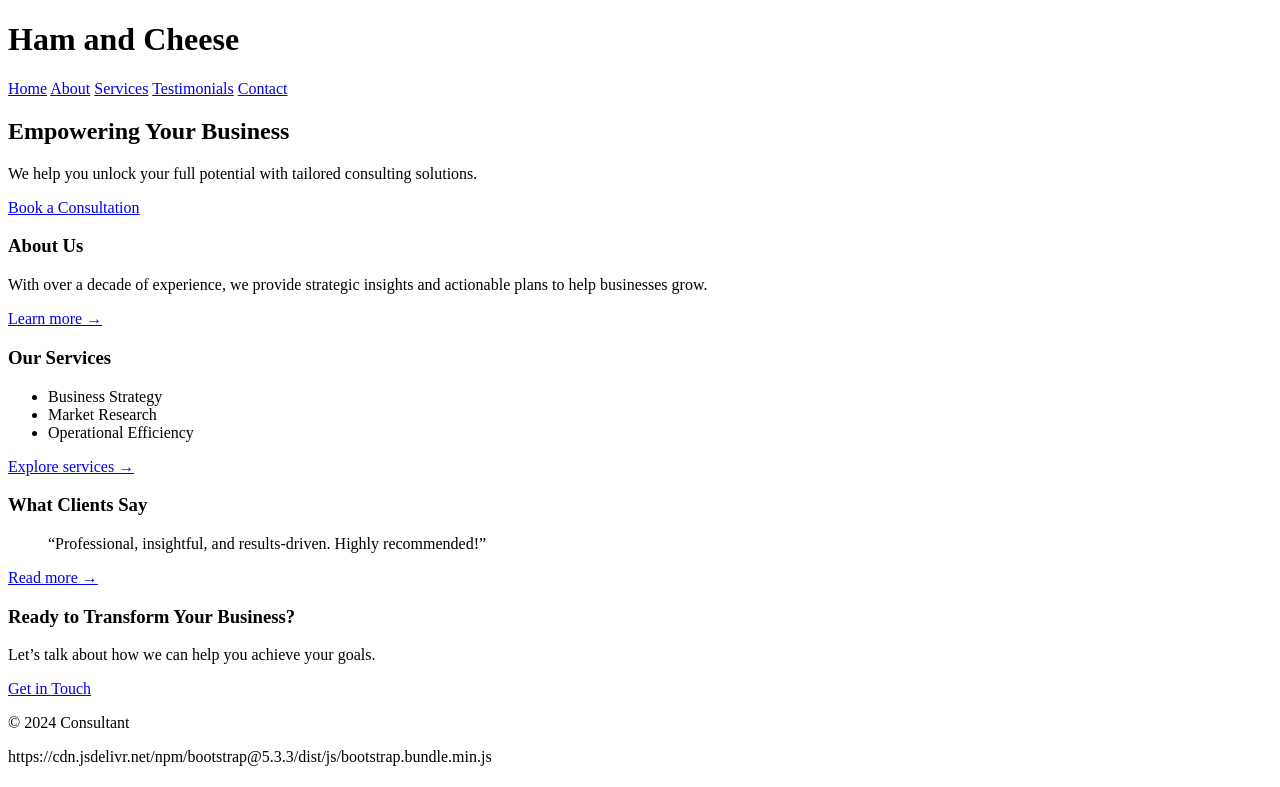
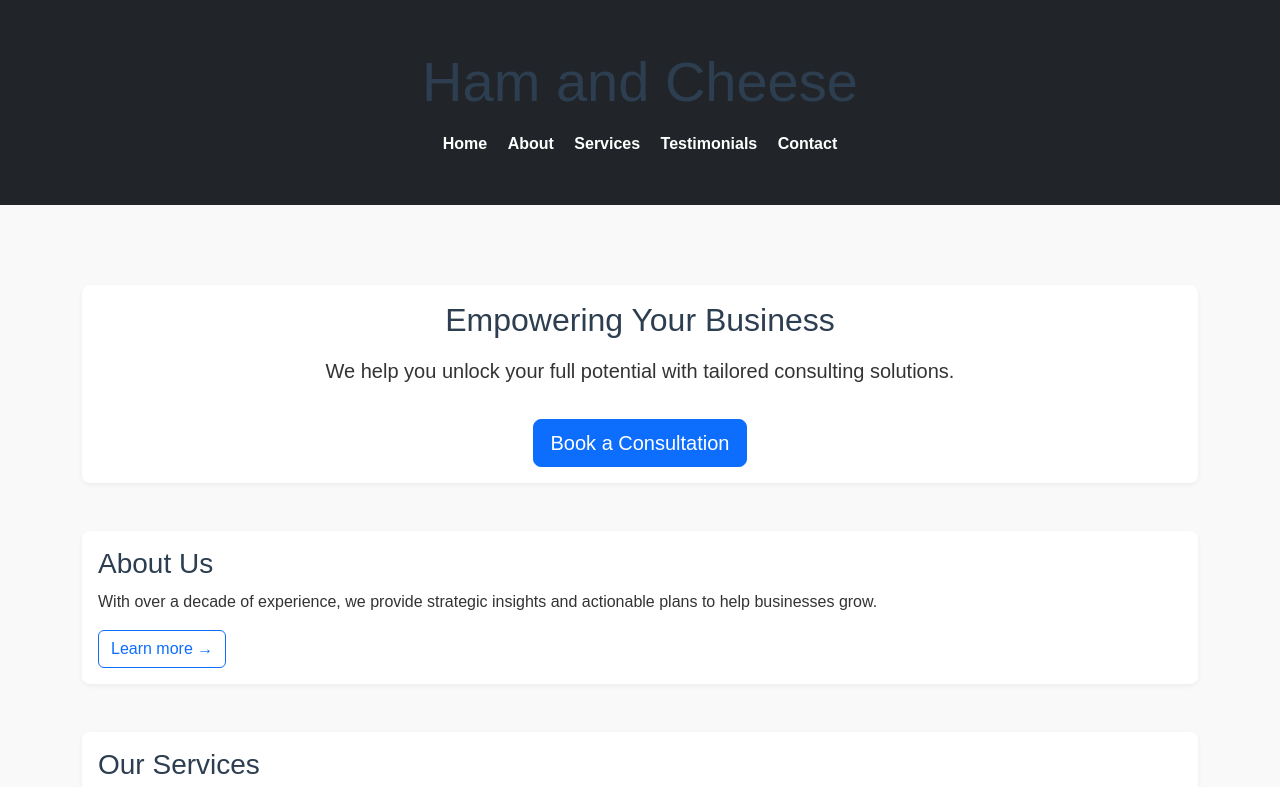
Before and after one commit to MhamiltonWilliams/website, a plain HTML site: page index.html in a window 1280 px wide. Shown: the top 787 px of the page. Drawn offline with nearby package versions, Linux system fonts and the light colour scheme.

Commit message:
index fix

```diff
--- a/index.html
+++ b/index.html
@@ -6,10 +6,10 @@
   <meta name="viewport" content="width=device-width, initial-scale=1">
 
   <!-- Bootstrap CSS -->
-  <link href="https://cdn.jsdelivr.net/npm/bootstrap@5.3bootstrap.min.css
+  <link href="https://cdn.jsdelivr.net/npm/bootstrap@5.3.3/dist/css/bootstrap.min.css" rel="stylesheet">
 
   <!-- AOS Animation CSS -->
-  https://cdn.jsdelivr.net/npm/aos@2.3.4/dist/aos.css
+  <link href="https://cdn.jsdelivr.net/npm/aos@2.3.4/dist/aos.css" rel="stylesheet">
 
   <!-- Custom Styles -->
   <link rel="stylesheet" href="style.css">
@@ -77,10 +77,10 @@
   </footer>
 
   <!-- Bootstrap JS Bundle -->
-  https://cdn.jsdelivr.net/npm/bootstrap@5.3.3/dist/js/bootstrap.bundle.min.js
+  <script src="https://cdn.jsdelivr.net/npm/bootstrap@5.3.3/dist/js/bootstrap.bundle.min.js"></script>
 
   <!-- AOS Animation JS -->
-  <script src="https://cdn.jsdelivr.net/npm/aos@2.3s
+  <script src="https://cdn.jsdelivr.net/npm/aos@2.3.4/dist/aos.js"></script>
   <script>
     AOS.init();
   </script>
```
